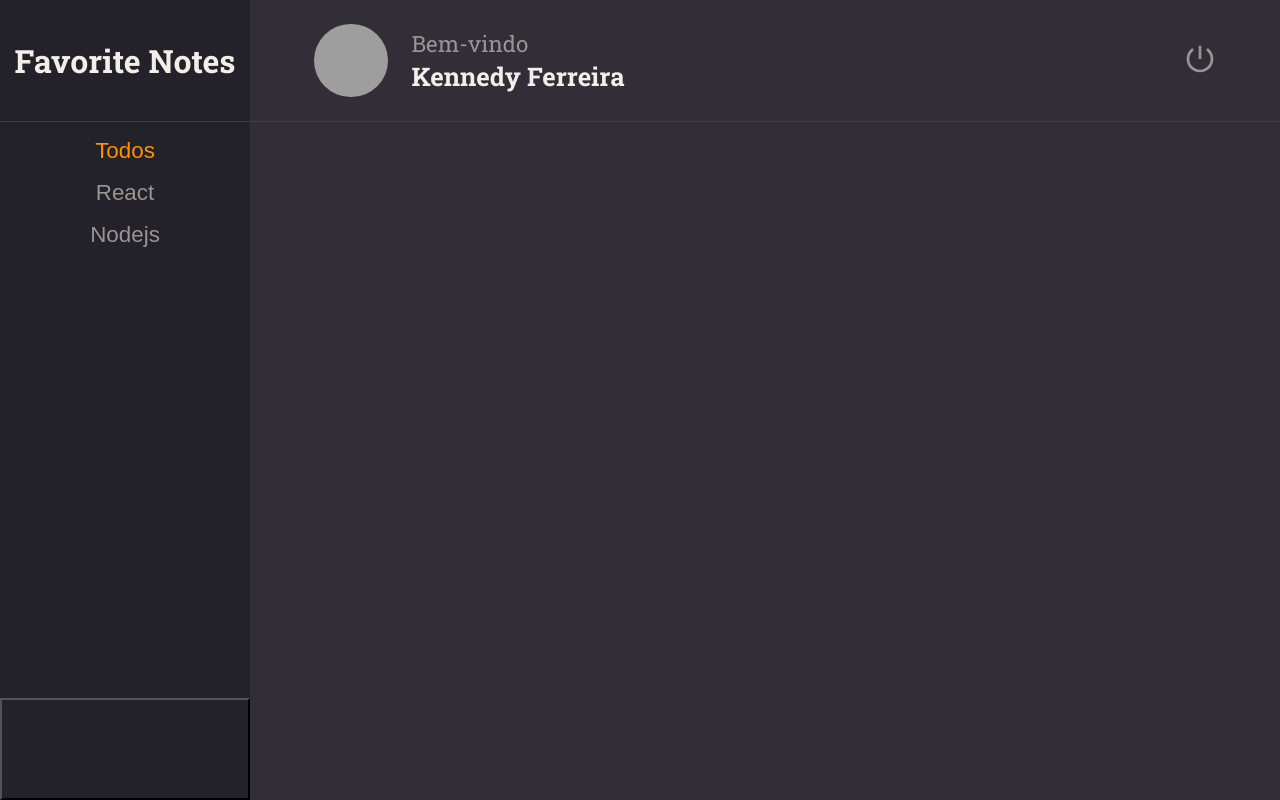
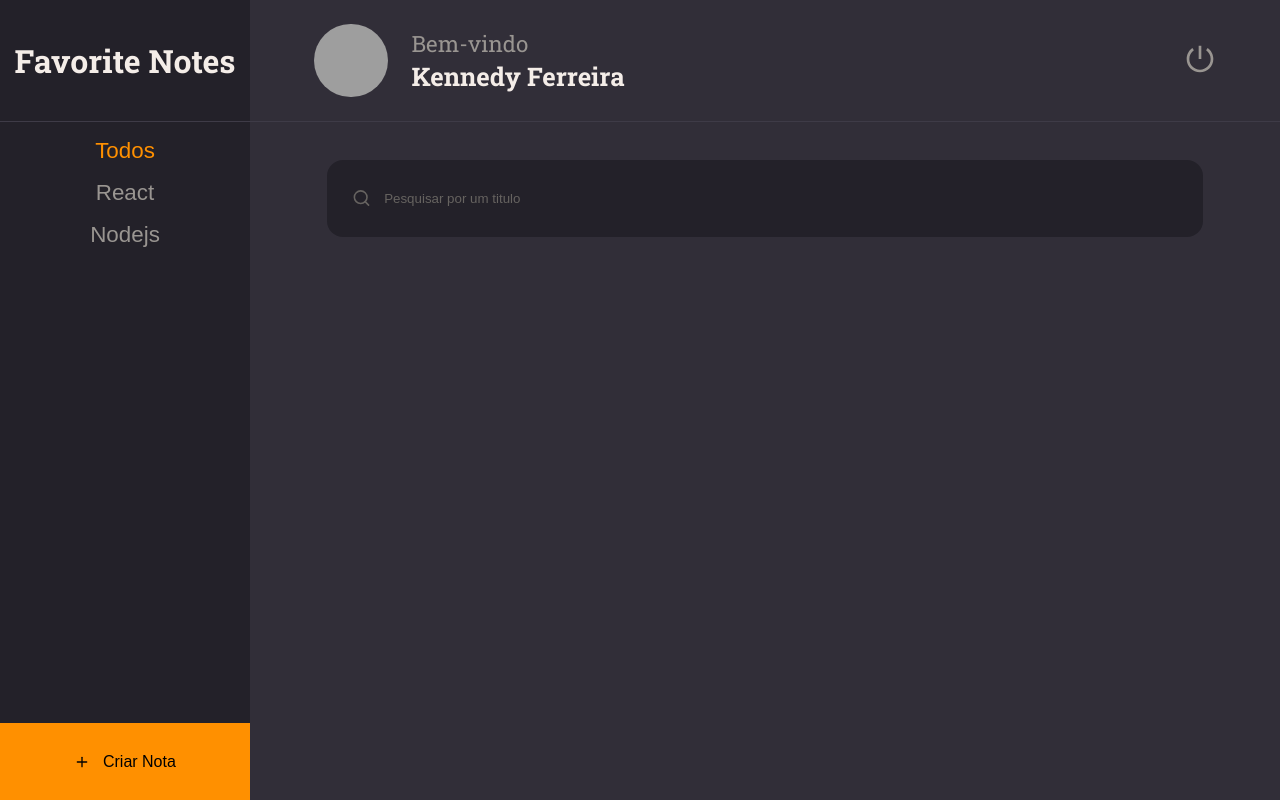
Before and after one commit to kennedysferreira/projetoFavoriteNotes, a React (Vite) app in the folder frontend/: page / in a window 1280 px wide. Built offline with nearby package versions, Linux system fonts and the light colour scheme; grey boxes are pictures that could not be loaded.

Commit message:
create component input

```diff
--- a/frontend/src/components/buttonText/index.tsx
+++ b/frontend/src/components/buttonText/index.tsx
@@ -1,14 +1,15 @@
-import { Container } from "./style";
+
+import React from 'react';
+import { Container } from './style';
 
 type ButtonProps = {
   title: string | number;
-  isActive?: boolean; //se for true, o botão ficará com a cor de atividade
+  isActive?: boolean; // se for true, o botão ficará com a cor de atividade
 } & React.ButtonHTMLAttributes<HTMLButtonElement>;
 
 export function ButtonText({ title, isActive, ...rest }: ButtonProps) {
-
   return (
-    <Container type="button" isActive={isActive} {...rest}>
+    <Container $isactive={isActive ? 'true' : 'false'} {...rest}>
       {title}
     </Container>
   );
--- a/frontend/src/components/buttonText/style.tsx
+++ b/frontend/src/components/buttonText/style.tsx
@@ -1,13 +1,14 @@
+// ./style.ts
 import styled from "styled-components";
 
-
 type ContainerProps = {
-  isActive?: boolean;
+  $isactive?: 'true' | 'false';
 };
 
 export const Container = styled.button<ContainerProps>`
+ color: ${({ theme, $isactive }) =>
+    $isactive === 'true' ? theme.COLORS.ORANGE : theme.COLORS.GRAY_100};
   background: transparent;
-  color: ${({ theme, isActive }) => (isActive ? theme.COLORS.ORANGE : theme.COLORS.GRAY_100)};
   border: none;
   font-size: 1.4rem;
 `;
--- /dev/null
+++ b/frontend/src/components/input/index.tsx
@@ -0,0 +1,14 @@
+import { Container } from "./style";
+
+type InputProps = React.InputHTMLAttributes<HTMLInputElement>;
+export function Input({
+  icon: Icon,
+  ...rest
+}: InputProps & { icon?: React.ComponentType<any> }) {
+  return (
+    <Container>
+      {Icon && <Icon size={20} />}
+      <input {...rest} />
+    </Container>
+  );
+}
--- /dev/null
+++ b/frontend/src/components/input/style.tsx
@@ -0,0 +1,27 @@
+import styled from "styled-components";
+
+export const Container = styled.div`
+  width: 100%;
+  display: flex;
+  align-items: center;
+  background-color: ${({ theme }) => theme.COLORS.BACKGROUND_900};
+  color: ${({ theme }) => theme.COLORS.GRAY_300};
+  margin-bottom: 0.8rem;
+  border-radius: 1rem;
+  > input {
+    height: 4.8rem;
+    width: 100%;
+    padding: 0.8rem;
+    color: ${({ theme }) => theme.COLORS.WHITE};
+    background: transparent;
+    border: 0;
+
+    &::placeholder {
+      color: ${({ theme }) => theme.COLORS.GRAY_300};
+    }
+  }
+
+  svg {
+    margin-left: 1.6rem;
+  }
+`;
--- a/frontend/src/pages/Home/index.tsx
+++ b/frontend/src/pages/Home/index.tsx
@@ -1,6 +1,8 @@
+import { FiPlus, FiSearch } from "react-icons/fi";
 import { ButtonText } from "../../components/buttonText";
 import { Header } from "../../components/header";
 import { Container, Brand, Menu, Search, Content, NewNote } from "./style";
+import { Input } from "../../components/input";
 
 export function Home() {
   return (
@@ -12,16 +14,21 @@
       <Header></Header>
 
       <Menu>
-        <li><ButtonText title="Todos" isActive/></li>
+        <li><ButtonText title="Todos" isActive={true} /></li>
         <li><ButtonText title="React"/></li>
-        <li><ButtonText title="Nodejs"/></li>
+        <li><ButtonText title="Nodejs" /></li>
       </Menu>
 
-      <Search></Search>
+      <Search>
+        <Input placeholder="Pesquisar por um titulo" icon={FiSearch}/>
+      </Search>
 
       <Content></Content>
 
-      <NewNote></NewNote>
+      <NewNote>
+        <FiPlus/>
+        Criar Nota
+      </NewNote>
     </Container>
   );
 }
--- a/frontend/src/pages/Home/style.tsx
+++ b/frontend/src/pages/Home/style.tsx
@@ -5,7 +5,7 @@
   height: 100vh;
   display: grid;
   grid-template-columns: 250px auto;
-  grid-template-rows: 7.6rem 12.8rem auto 6.4rem;
+  grid-template-rows: 7.6rem 12.8rem auto 4.8rem;
   grid-template-areas:
   "brand header"
   "menu search"
@@ -37,11 +37,20 @@
 
 export const Search = styled.div`
 grid-area: search;
+padding: 2.4rem 4.8rem 0;
 `;
+
+
 export const Content = styled.div`
 grid-area: content;
 `;
 export const NewNote = styled.button`
 grid-area: newNote;
-background-color: ${({theme}) => theme.COLORS.BACKGROUND_900};
+background-color: ${({theme}) => theme.COLORS.ORANGE};
+border: none;
+display: flex;
+align-items: center;
+justify-content: center;
+gap: 0.8rem;
+font-size: 1rem;
 `;
```
